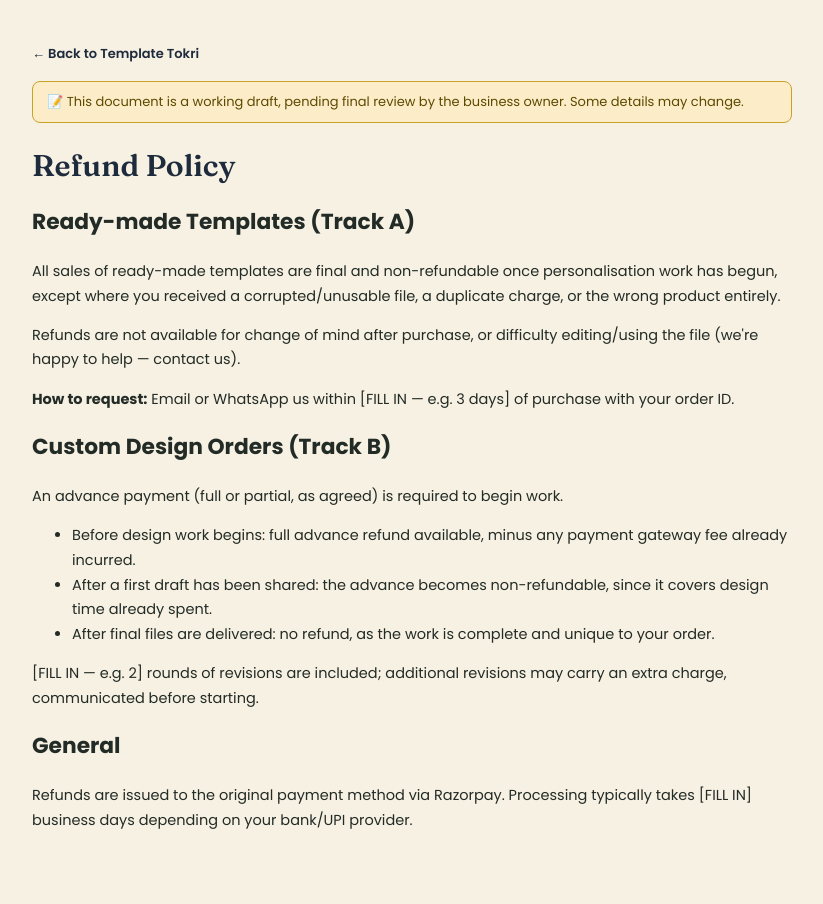
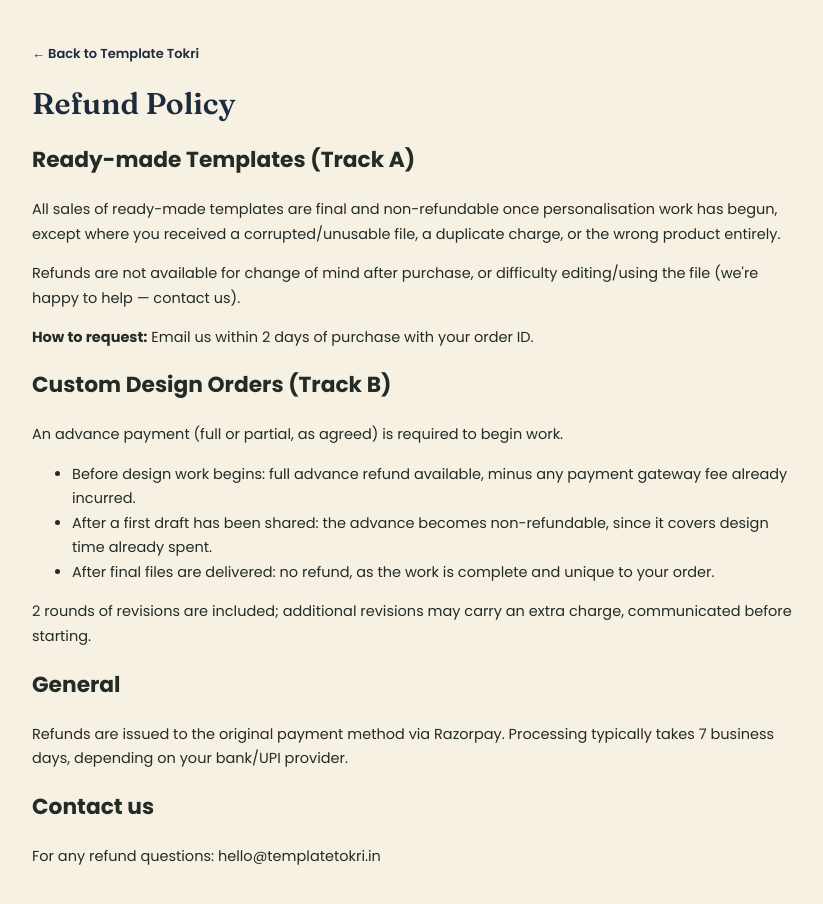
Before and after one commit to santsark/template-tokri, a Next.js app: page /refund-policy in a window 1280 px wide. Shown: the top 904 px of the page, without its empty margins (228-1051 px from the left). Built offline with nearby package versions, Linux system fonts and the light colour scheme.

Commit message:
Finalize policy pages: remove draft banner, Governing Law, Grievance Officer; add real contact email and timelines

```diff
--- a/src/app/delivery-policy/page.tsx
+++ b/src/app/delivery-policy/page.tsx
@@ -8,11 +8,14 @@ export default function DeliveryPolicyPage() {
       <p>Once ready, your file(s) will be emailed to the address provided at checkout, as a secure download link. This link stays active for 7 days — please save your file within that window. If it expires, contact us and we'll resend it.</p>
 
       <h2>Custom Design Orders (Track B)</h2>
-      <p>First draft is typically delivered within [FILL IN — e.g. 3–5 business days] of receiving the advance payment and all required details. During peak seasons (e.g. Durga Puja, wedding season) we'll proactively inform you of any longer timeline.</p>
+      <p>First draft is typically delivered within 3–5 business days of receiving the advance payment and all required details. During peak seasons (e.g. Durga Puja, wedding season) we'll proactively inform you of any longer timeline.</p>
       <p>Final files are sent via email after final payment is received.</p>
 
       <h2>General</h2>
       <p>All products are currently delivered digitally — we do not currently offer physical/printed delivery. Orders are only processed once payment is confirmed via Razorpay.</p>
+
+      <h2>Contact us</h2>
+      <p>For any delivery questions: hello@templatetokri.in</p>
     </PolicyPage>
   );
 }
--- a/src/app/refund-policy/page.tsx
+++ b/src/app/refund-policy/page.tsx
@@ -6,7 +6,7 @@ export default function RefundPolicyPage() {
       <h2>Ready-made Templates (Track A)</h2>
       <p>All sales of ready-made templates are final and non-refundable once personalisation work has begun, except where you received a corrupted/unusable file, a duplicate charge, or the wrong product entirely.</p>
       <p>Refunds are not available for change of mind after purchase, or difficulty editing/using the file (we're happy to help — contact us).</p>
-      <p><strong>How to request:</strong> Email or WhatsApp us within [FILL IN — e.g. 3 days] of purchase with your order ID.</p>
+      <p><strong>How to request:</strong> Email us within 2 days of purchase with your order ID.</p>
 
       <h2>Custom Design Orders (Track B)</h2>
       <p>An advance payment (full or partial, as agreed) is required to begin work.</p>
@@ -15,10 +15,13 @@ export default function RefundPolicyPage() {
         <li>After a first draft has been shared: the advance becomes non-refundable, since it covers design time already spent.</li>
         <li>After final files are delivered: no refund, as the work is complete and unique to your order.</li>
       </ul>
-      <p>[FILL IN — e.g. 2] rounds of revisions are included; additional revisions may carry an extra charge, communicated before starting.</p>
+      <p>2 rounds of revisions are included; additional revisions may carry an extra charge, communicated before starting.</p>
 
       <h2>General</h2>
-      <p>Refunds are issued to the original payment method via Razorpay. Processing typically takes [FILL IN] business days depending on your bank/UPI provider.</p>
+      <p>Refunds are issued to the original payment method via Razorpay. Processing typically takes 7 business days, depending on your bank/UPI provider.</p>
+
+      <h2>Contact us</h2>
+      <p>For any refund questions: hello@templatetokri.in</p>
     </PolicyPage>
   );
 }
--- a/src/app/terms-of-use/page.tsx
+++ b/src/app/terms-of-use/page.tsx
@@ -20,11 +20,8 @@ export default function TermsOfUsePage() {
       <h2>Limitation of liability</h2>
       <p>Our total liability for any order-related claim is limited to the amount paid for that order. This doesn't limit any liability that can't be excluded under Indian law.</p>
 
-      <h2>Governing law</h2>
-      <p>These Terms are governed by the laws of India. Disputes are subject to the exclusive jurisdiction of the courts in [FILL IN — jurisdiction city].</p>
-
       <h2>Contact us</h2>
-      <p>For questions about these Terms: [FILL IN email/phone]</p>
+      <p>For questions about these Terms: hello@templatetokri.in</p>
     </PolicyPage>
   );
 }
--- a/src/components/PolicyPage.tsx
+++ b/src/components/PolicyPage.tsx
@@ -3,9 +3,6 @@ export function PolicyPage({ title, children }: { title: string; children: React
     <div style={{ minHeight: '100vh', background: '#F7F1E3', fontFamily: 'Poppins, sans-serif', padding: '40px 24px' }}>
       <div style={{ maxWidth: 760, margin: '0 auto' }}>
         <a href="/" style={{ color: '#1E2B3C', fontSize: 13, fontWeight: 600, textDecoration: 'none' }}>&larr; Back to Template Tokri</a>
-        <div style={{ background: '#FDECC8', border: '1px solid #C9A227', color: '#5c4a00', padding: '10px 14px', borderRadius: 8, fontSize: 13, margin: '16px 0 24px' }}>
-          📝 This document is a working draft, pending final review by the business owner. Some details may change.
-        </div>
         <h1 style={{ fontFamily: 'Fraunces, serif', fontSize: 30, color: '#1E2B3C', marginBottom: 20 }}>{title}</h1>
         <div style={{ color: '#232B26', fontSize: 14.5, lineHeight: 1.7 }}>{children}</div>
       </div>
```
Also changed, not shown: src/app/privacy-policy/page.tsx (+2 -5 lines).
